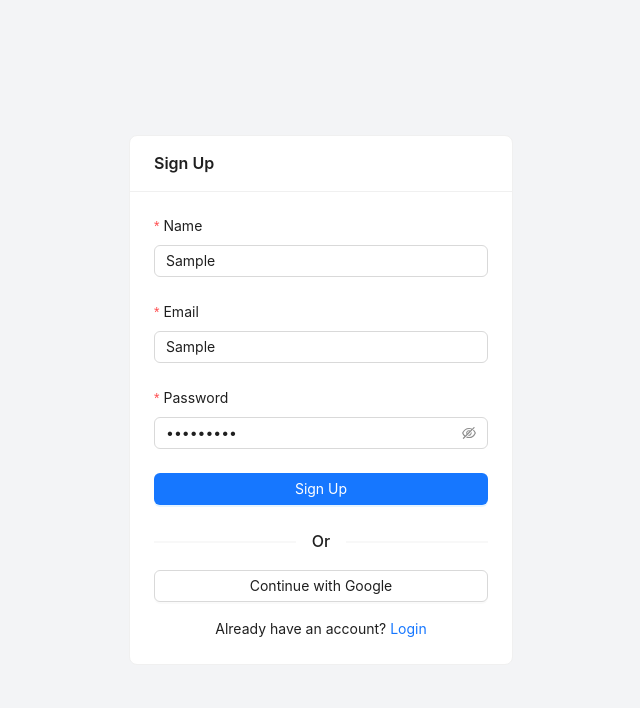
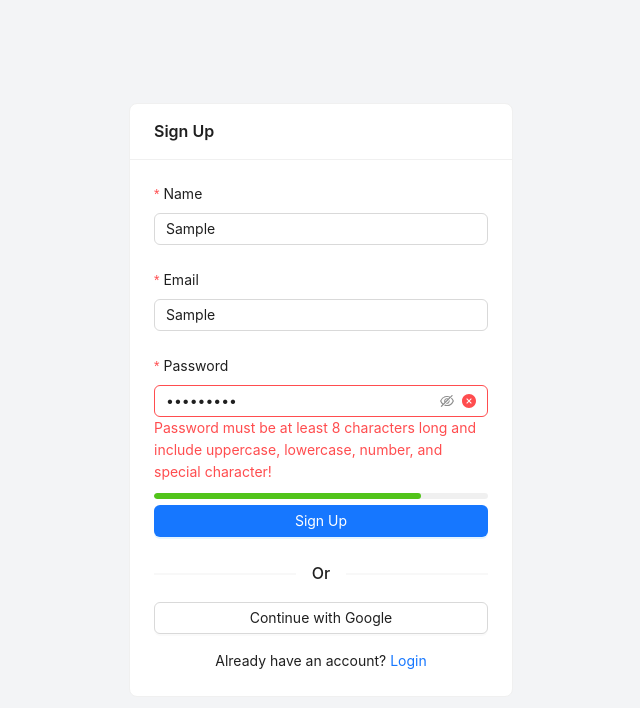
Before and after one commit to jaydipchangani/next-blog-frontend, a Next.js app: page /signup in a window 1280 px wide. Both pictures are taken after typing "Sample", "Sample", "Sample123" into the empty fields and a click on the button "Sign Up". Shown: the top 708 px of the page, without its empty margins (319-959 px from the left). Built offline with nearby package versions, Linux system fonts and the light colour scheme; no server answers.

Commit message:
make sign up proper with the strong password

```diff
--- a/app/signup/page.tsx
+++ b/app/signup/page.tsx
@@ -1,7 +1,7 @@
 'use client';
 import '@ant-design/v5-patch-for-react-19';
 import React, { useState } from 'react';
-import { Form, Input, Button, message, Card, Divider } from 'antd';
+import { Form, Input, Button, message, Card, Divider, Progress } from 'antd';
 import { useAuth } from '../../context/AuthContext';
 import { useRouter } from 'next/navigation';
 import Link from 'next/link';
@@ -10,6 +10,18 @@ const SignupPage = () => {
   const { register, loginWithGoogle } = useAuth();
   const [loading, setLoading] = useState(false);
   const router = useRouter();
+  const [password, setPassword] = useState('');
+  const [strength, setStrength] = useState(0);
+
+  const checkPasswordStrength = (pwd: string) => {
+    let score = 0;
+    if (pwd.length >= 8) score += 1;
+    if (/[A-Z]/.test(pwd)) score += 1;
+    if (/[a-z]/.test(pwd)) score += 1;
+    if (/\d/.test(pwd)) score += 1;
+    if (/[@$!%*?&]/.test(pwd)) score += 1;
+    setStrength(score);
+  };
 
   const onFinish = async (values: any) => {
     try {
@@ -45,10 +57,36 @@ const SignupPage = () => {
           <Form.Item
             label="Password"
             name="password"
-            rules={[{ required: true, message: 'Please input your password!' }]}
+            rules={[
+              { required: true, message: 'Please input your password!' },
+              {
+                pattern:
+                  /^(?=.*[a-z])(?=.*[A-Z])(?=.*\d)(?=.*[@$!%*?&])[A-Za-z\d@$!%*?&]{8,}$/,
+                message:
+                  'Password must be at least 8 characters long and include uppercase, lowercase, number, and special character!',
+              },
+            ]}
+            hasFeedback
           >
-            <Input.Password />
+            <Input.Password
+              value={password}
+              onChange={(e) => {
+                const val = e.target.value;
+                setPassword(val);
+                checkPasswordStrength(val);
+              }}
+            />
           </Form.Item>
+
+          {password && (
+            <Progress
+              percent={(strength / 5) * 100}
+              size="small"
+              status={strength < 4 ? 'exception' : 'success'}
+              showInfo={false}
+            />
+          )}
+
           <Form.Item>
             <Button type="primary" htmlType="submit" loading={loading} block>
               Sign Up
--- a/context/AuthContext.tsx
+++ b/context/AuthContext.tsx
@@ -58,13 +58,15 @@ export const AuthProvider = ({ children }: { children: React.ReactNode }) => {
     });
     const data = await res.json();
 
+    if (!res.ok) {
+    throw new Error(data.message || 'Registration failed');
+  }
+
     if (data.access_token) {
       localStorage.setItem('token', data.access_token);
       const decoded: any = jwtDecode(data.access_token);
       setUser(decoded);
       router.replace(decoded.role === 'ADMIN' ? '/admin/blogs' : '/blogs');
-    } else {
-      throw new Error(data.message || 'Registration failed');
     }
   };
 
```
